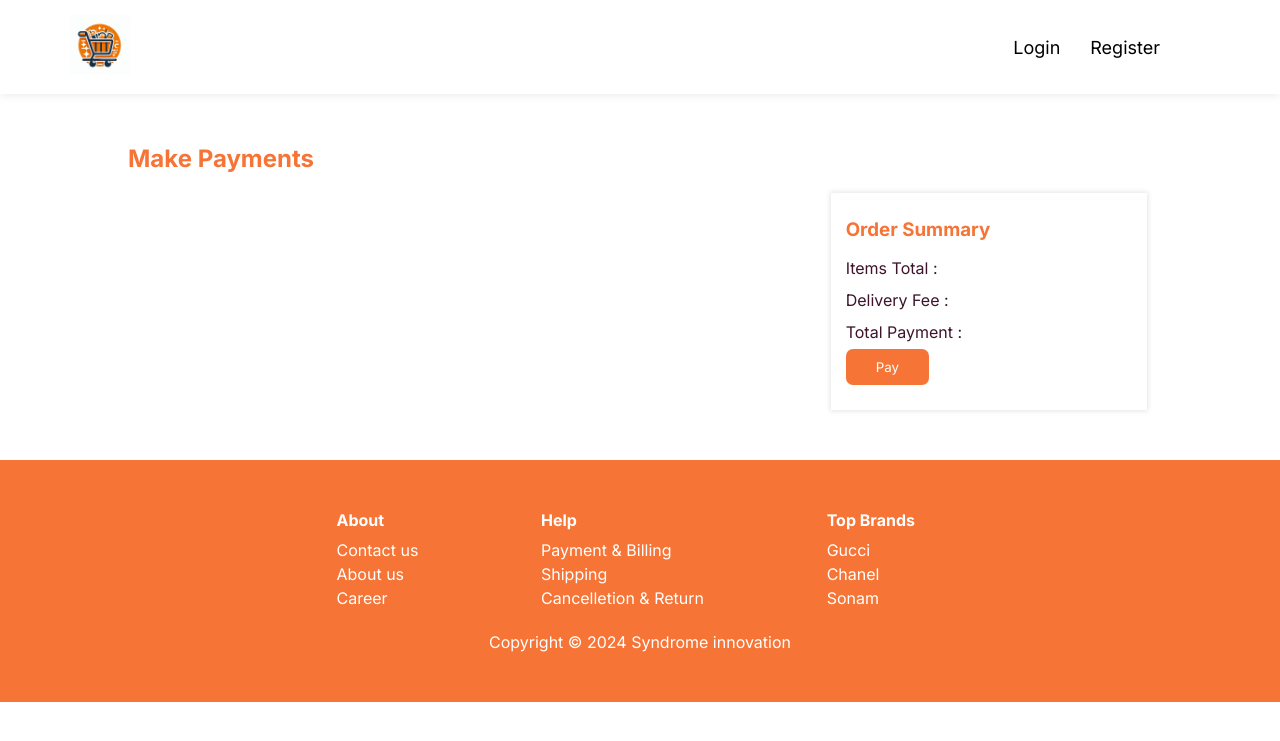
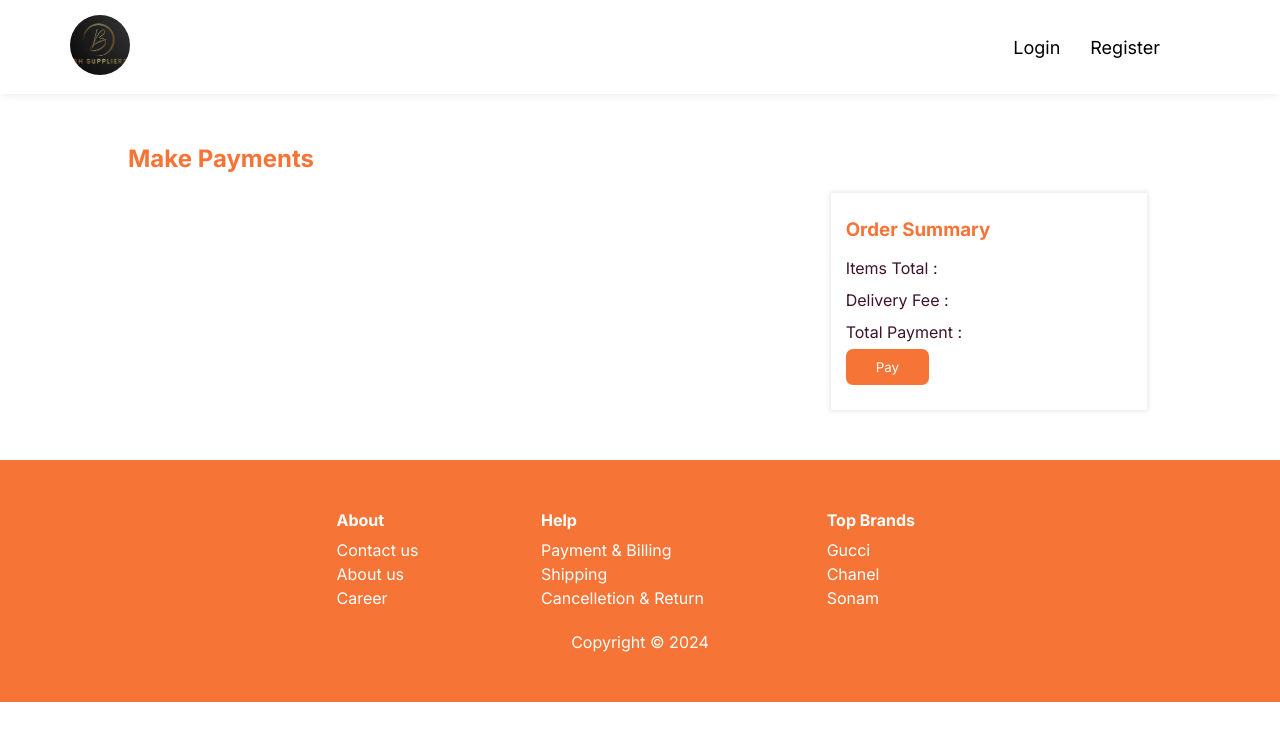
Before and after one commit to Janice1828/e-commerce, a PHP site: page /userpanel/payment.html in a window 1280 px wide. Shown: the top 741 px of the page. Run offline with PHP 8.4, Linux system fonts and the light colour scheme; some libraries are stand-ins or nearby versions.

Commit message:
Changed Logo

```diff
--- a/index.html
+++ b/index.html
@@ -133,7 +133,7 @@
               <a href="#">Sonam</a>
             </div>
           </div>
-          <div class="col-12 copyright">Copyright &copy; 2024 Jenish Limbu</div>
+          <div class="col-12 copyright">Copyright &copy; 2024</div>
         </div>
       </div>
     </div>
--- a/style.css
+++ b/style.css
@@ -116,6 +116,8 @@
 #logo {
   height: 60px;
   width: 60px;
+  object-fit: cover;
+  border-radius: 50%;
 }
 .cart {
   position: relative;
--- a/userpanel/payment.html
+++ b/userpanel/payment.html
@@ -90,7 +90,7 @@
         </div>
       </div>
       <div class="col-12 copyright">
-        Copyright &copy; 2024 Syndrome innovation
+        Copyright &copy; 2024
       </div>
     </div>
   </body>
```
Also changed, not shown: images/logo.jpg, images/logo_a.jpg (added).
